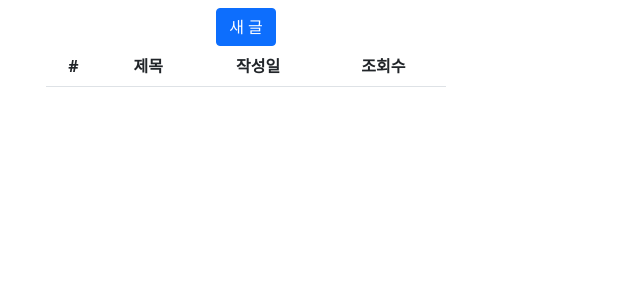
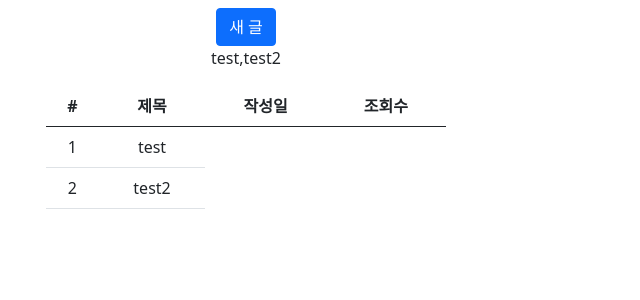
Before and after one commit to UnorganizedCompany/nluk_jm, a Svelte app in the folder jm/jm/: page / in a window 1280 px wide. Shown: the top 300 px of the page, without its empty margins (0-640 px from the left). Built offline with nearby package versions, Linux system fonts and the light colour scheme.

Commit message:
pseudo text

```diff
--- a/jm/jm/src/Component/List.svelte
+++ b/jm/jm/src/Component/List.svelte
@@ -1,9 +1,11 @@
 <script src="https://cdn.jsdelivr.net/npm/bootstrap@5.0.2/dist/js/bootstrap.bundle.min.js" integrity="sha384-MrcW6ZMFYlzcLA8Nl+NtUVF0sA7MsXsP1UyJoMp4YLEuNSfAP+JcXn/tWtIaxVXM" crossorigin="anonymous">
+    import { list } from "../store"
+    console.log("hello")
+    console.log($list[1])
 </script>
 
 <a class="btn btn-primary" href="#/newdoc">새 글</a>
-
-
+<p>{$list}</p>
 <table class="table table-hover">
     <thead>
         <tr>
@@ -13,5 +15,13 @@
             <th scope="col" class="text-center">조회수</th>
         </tr>
     </thead>
+    <tbody>
+        {#each Object.values($list) as row, i}
+        <tr>
+            <td>{i+1}</td>
+            <td>{row}</td>
 
+        </tr>
+      {/each}
+    </tbody>
 </table>
--- /dev/null
+++ b/jm/jm/src/store.js
@@ -0,0 +1,4 @@
+import { writable } from "svelte/store";
+
+export const list = writable(["test", "test2"])
+list.subscribe((value) => localStorage.list = value)
```
